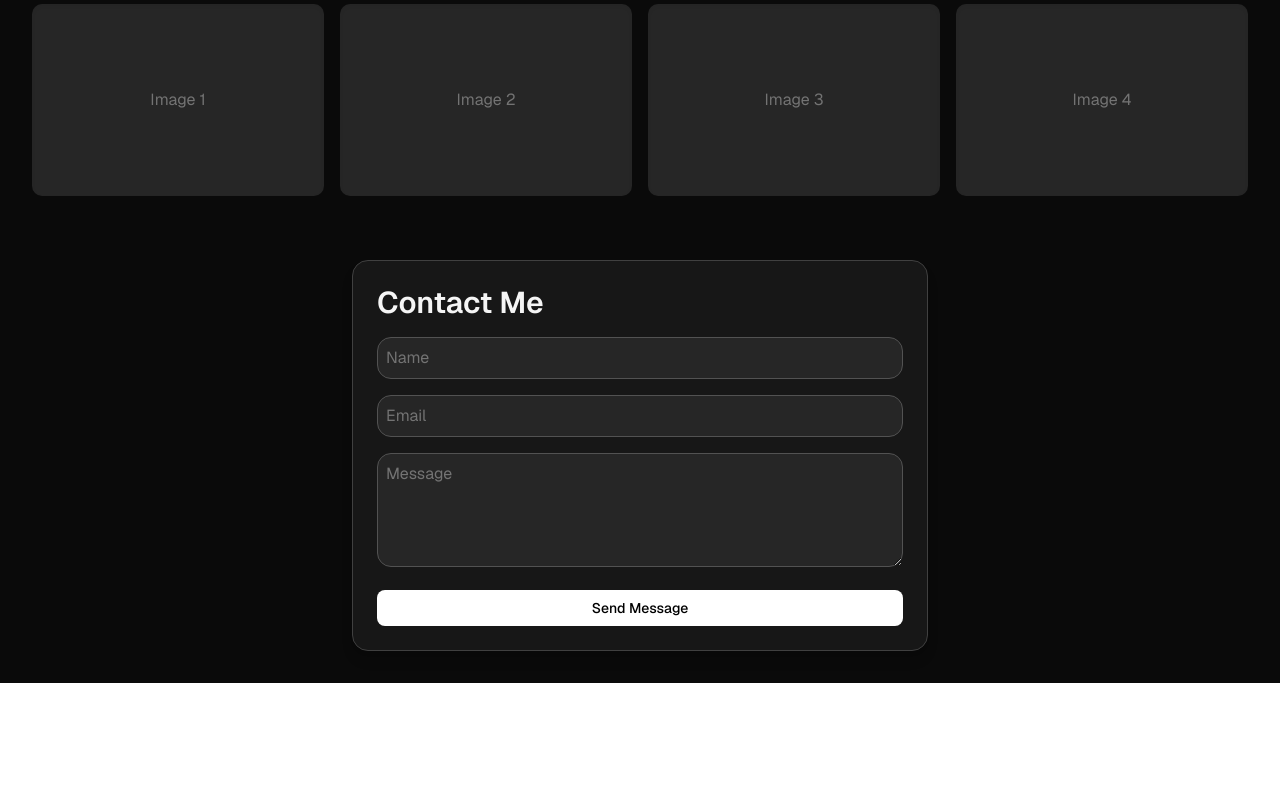
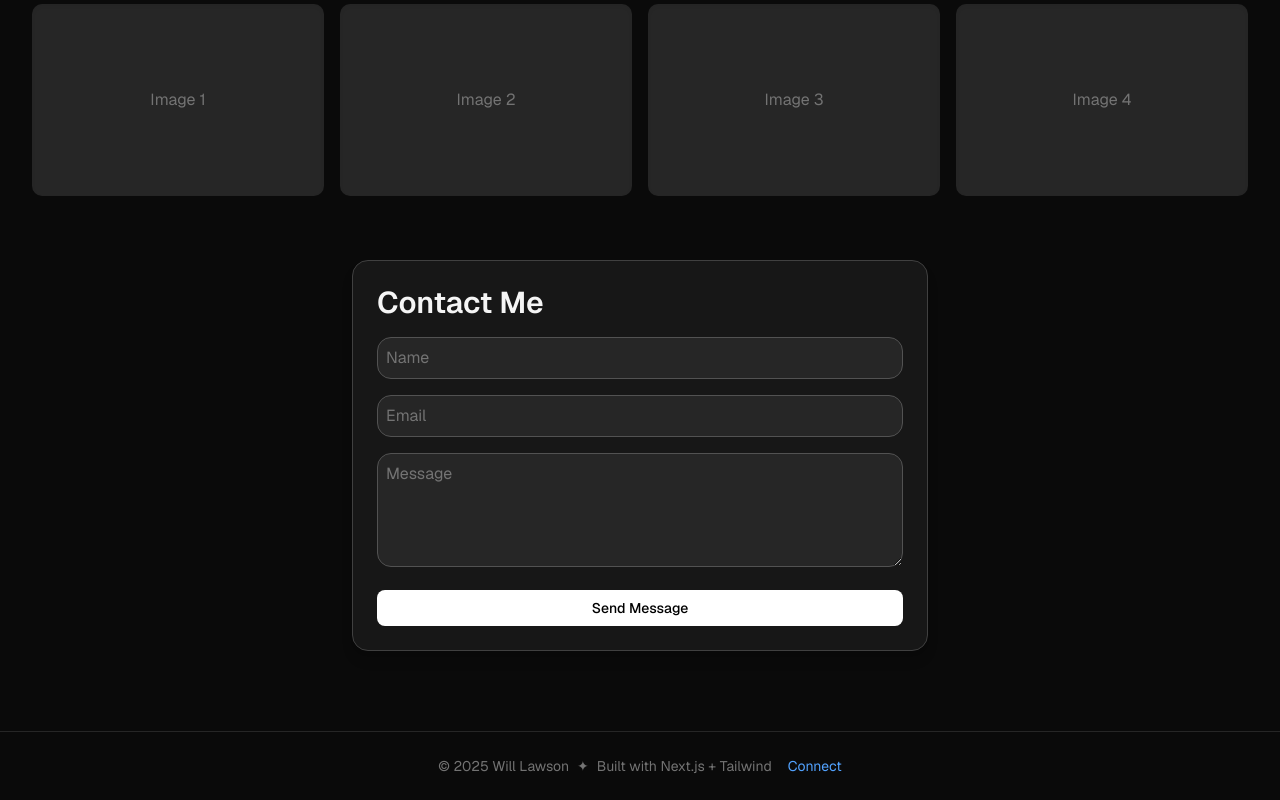
Before and after one commit to Willawz04/will-portfolio, a Next.js app: page / in a window 1280 px wide. Shown: the part 1508-2308 px from the top of the page. Before the commit the page ends 2191 px from the top, so only its background shows below. Built offline with nearby package versions, Linux system fonts and the light colour scheme.

Commit message:
Add business-style CTA footer

```diff
--- a/app/page.tsx
+++ b/app/page.tsx
@@ -190,6 +190,20 @@ export default function Home() {
 </form>
   </motion.div>
 </section>
+{/* Footer */}
+<footer className="border-t border-neutral-800 text-neutral-500 text-sm text-center py-6 px-4 mt-12">
+  <div className="flex flex-col md:flex-row justify-center items-center gap-2">
+    <span>© {2025} Will Lawson</span>
+    <span className="hidden md:inline">✦</span>
+    <span>Built with Next.js + Tailwind</span>
+    <a
+      href="mailto:will.lawson.is@gmail.com"
+      className="text-blue-400 hover:underline ml-2"
+    >
+      Connect
+    </a>
+  </div>
+</footer>
 </div>
   )
 }
```
